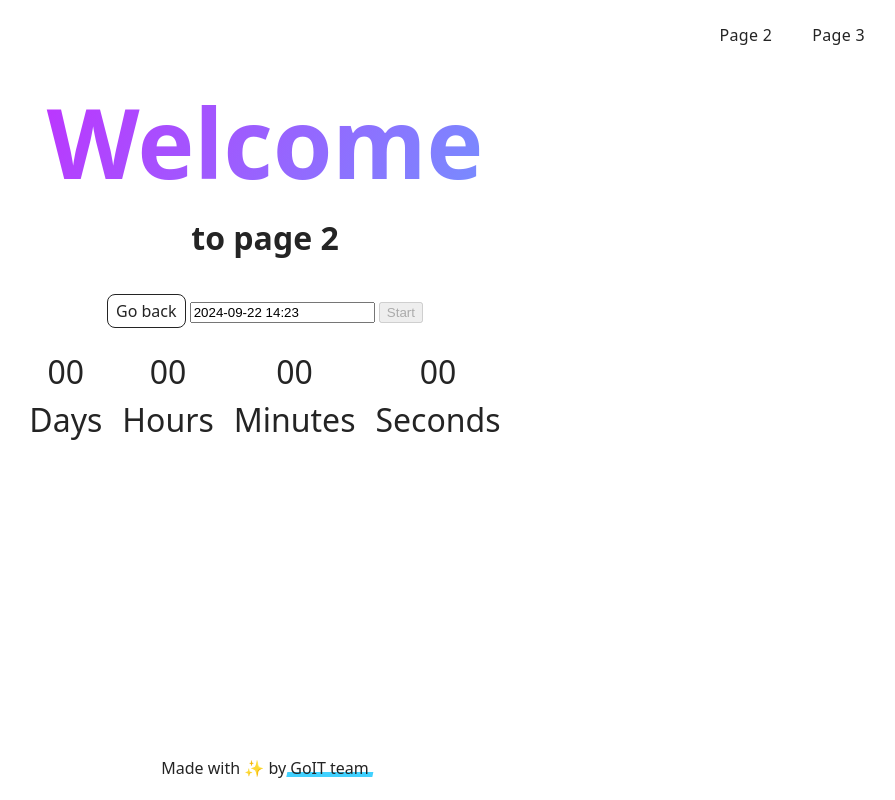
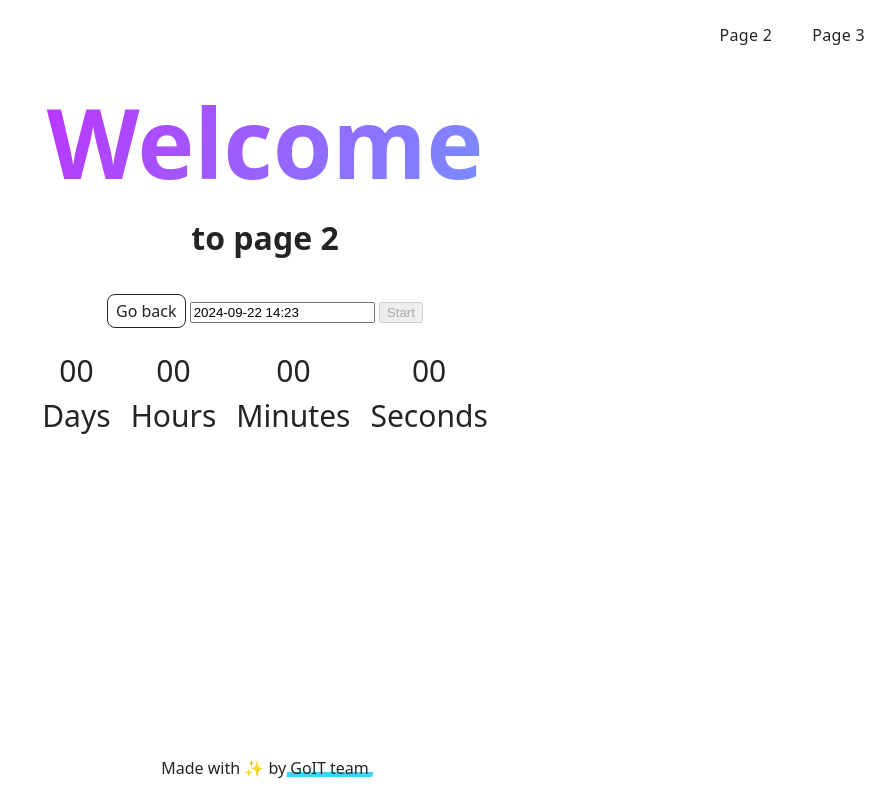
Before and after one commit to juliasobocinska/goit-js-h-w-10, a website built with Vite: page src/page-2.html in a window 1280 px wide. Shown: the whole page, without its empty margins (375-1270 px from the left). Built offline with nearby package versions, Linux system fonts and the light colour scheme.

Commit message:
update css

```diff
--- a/src/css/styles.css
+++ b/src/css/styles.css
@@ -28,10 +28,10 @@
 span.value {
   display: block;
   font-weight: 500;
-  font-size: 2rem;
+  font-size: 30px;
 }
 
 .label {
-  font-size: 2rem;
+  font-size: 30px;
   font-weight: 400;
 }
```
